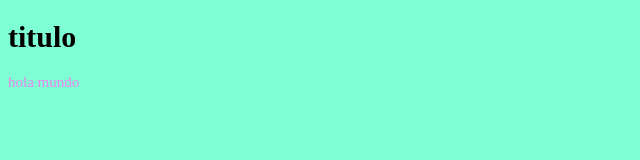
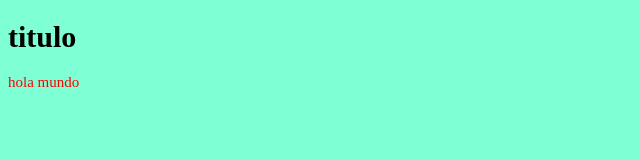
Before and after one commit to CarlosPocoata/ejempag, a plain HTML site: page ejemploGit/index.html in a window 1280 px wide. Shown: the full height of the page, 0-640 px from the left. Drawn offline with Linux system fonts and the light colour scheme.

Commit message:
Update estilo.css

```diff
--- a/ejemploGit/estilo.css
+++ b/ejemploGit/estilo.css
@@ -3,5 +3,5 @@ body{
     font-size: 15px;
 }
 p{
-    color: violet;
+    color: red;
 }
```
